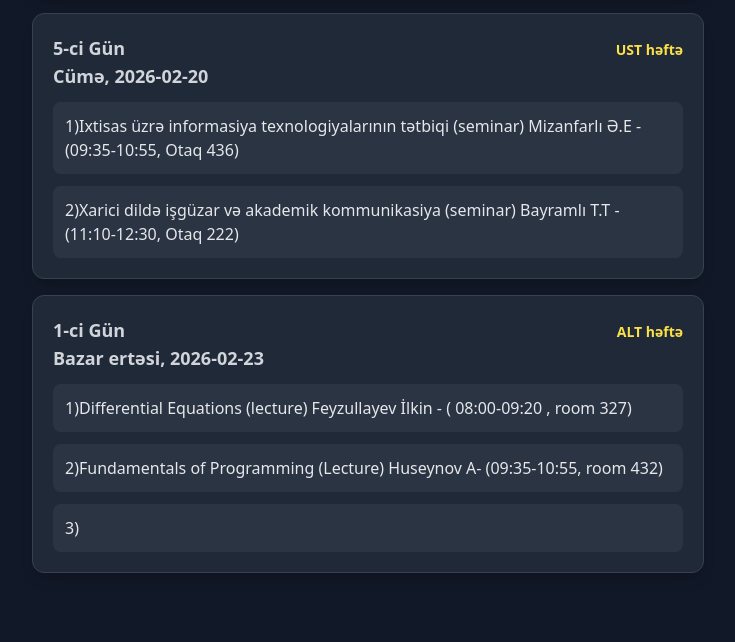
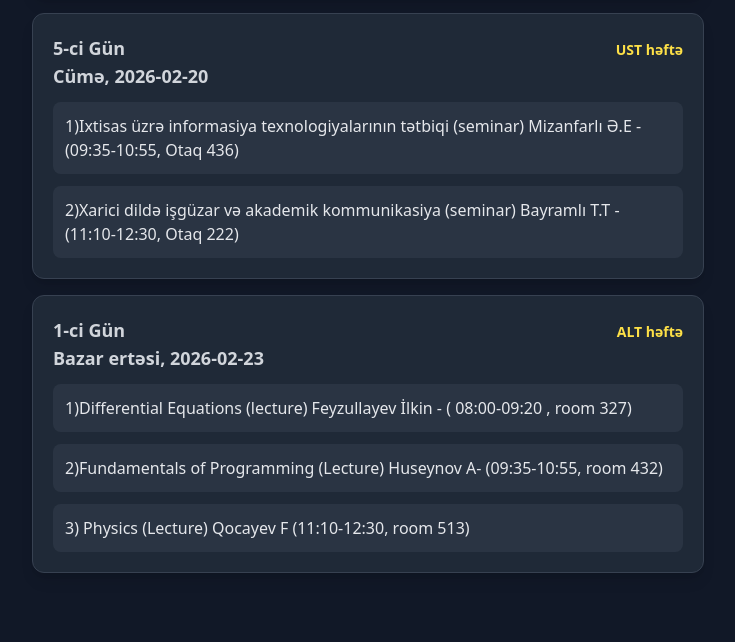
Before and after one commit to 1brah1m0f/760-TS, a plain HTML site: page index.html in a window 1280 px wide. Shown: the part 1013-1655 px from the top of the page, without its empty margins (272-1007 px from the left). Drawn offline with nearby package versions, Linux system fonts and the light colour scheme.

Commit message:
Update course schedule in index.html

```diff
--- a/index.html
+++ b/index.html
@@ -80,10 +80,9 @@
     const startDate = new Date("2024-02-24");
 
     const dersCedveliKurs2 = {
-      "alt": { 1: ["1)Differential Equations (lecture) Feyzullayev İlkin -  ( 08:00-09:20 , room 327)", "2)Fundamentals of Programming (Lecture) Huseynov A- (09:35-10:55, room 432)", "3) "],
-              2: ["1)Azərbaycan tarixi (mühazirə)  Abdullazdə H-  (08:00-09:20, Otaq 218)", "2)Azərbaycan dilində işgüzar və akademik kommunikasiya (seminar) - Əlzade F.F (09:35-10:55, Otaq 218)",
-              ],
-              3: ["1)Riyazi Analiz  (mühazirə) Feyzullayev İ.Q -  (09:35-10:55, Otaq 224)", "2)Ixtisas üzrə informasiya texnologiyalarının tətbiqi (mühazirə) Mizanfarlı Ə.Physics Qocayev F. Lecture513E -  (11:10-12:30, Otaq 434)"],
+      "alt": { 1: ["1)Differential Equations (lecture) Feyzullayev İlkin -  ( 08:00-09:20 , room 327)", "2)Fundamentals of Programming (Lecture) Huseynov A- (09:35-10:55, room 432)", "3) Physics (Lecture) Qocayev F (11:10-12:30, room 513) "],
+              2: ["1)Azərbaycan tarixi (mühazirə)  Abdullazdə H-  (08:00-09:20, Otaq 218)", "2)Azərbaycan dilində işgüzar və akademik kommunikasiya (seminar) - Əlzade F.F (09:35-10:55, Otaq 218)"],
+              3: ["1)Riyazi Analiz  (mühazirə) Feyzullayev İ.Q -  (09:35-10:55, Otaq 224)", "2)Ixtisas üzrə informasiya texnologiyalarının tətbiqi (mühazirə) Mizanfarlı  -  (11:10-12:30, Otaq 434)"],
               4: [ "1)Riyazi Analiz (seminar) Feyzullayev İ.Q - (11:10-12:30, Otaq 224)"],
               5: ["1) Azərbaycan Tarixi (seminar) Abdullazadə H - (09:35-10:55,Otaq 222)", "2)Xarici dildə işgüzar və akademik kommunikasiya (seminar) Bayramlı T.T - (11:10-12:30, Otaq 222)",]   },
 
```
